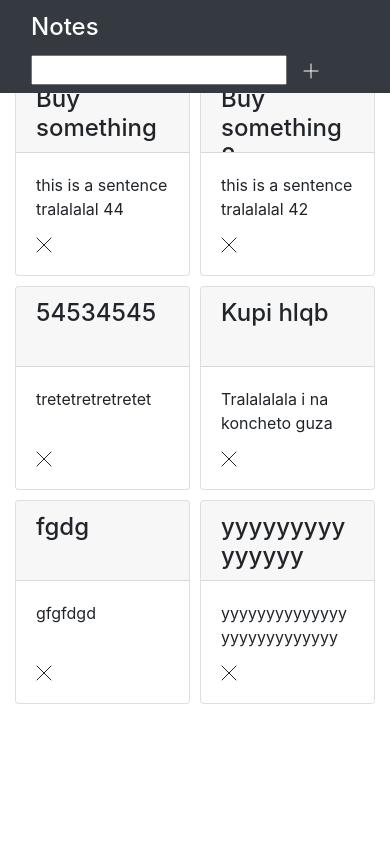
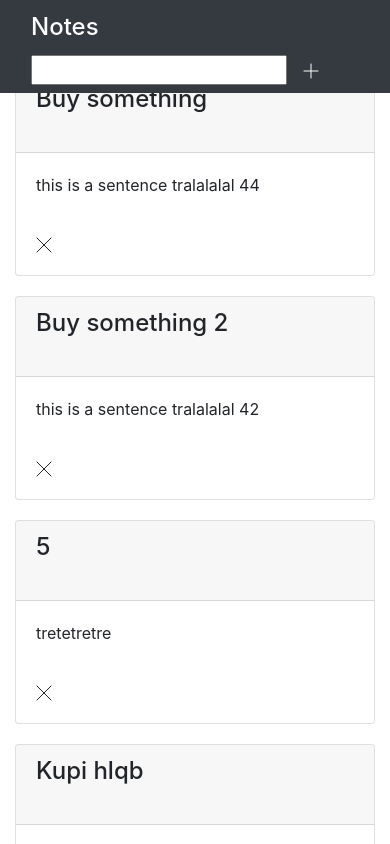
Before and after one commit to yory100/Angular-Soft-Serve-app, an Angular app: page / in a window 390 px wide. Shown: the top 844 px of the page. Built offline with nearby package versions, Linux system fonts and the light colour scheme; data requests are answered from the project's data file.

Commit message:
update existing notes and media queries

```diff
--- a/db.json
+++ b/db.json
@@ -11,8 +11,8 @@
       "message": "this is a sentence tralalalal 42"
     },
     {
-      "title": "54534545",
-      "message": "tretetretretretet",
+      "title": "5",
+      "message": "tretetretre",
       "id": 4
     },
     {
--- a/src/app/components/add-edit/add-edit.component.ts
+++ b/src/app/components/add-edit/add-edit.component.ts
@@ -25,19 +25,16 @@ export class AddEditComponent implements OnInit {
     this.id = activateRoute.snapshot.params['id'];
   }
 
-
-
-  // this.noteService.postEdited( this.textNote ).subscribe(
-  // note => console.log( note )
-  // );
-  //noteService.postAdded( this.textNote );
-
   ngOnInit() {
 
     //If editing existing note - load existing note data to form
     if( this.id ) {
       this.noteService.getSingleNotes( this.id ).subscribe(
-        data => this.note = data ,
+        data => {
+          this.note = data;
+          this.title = data.title;
+          this.message = data.message;
+        },
         error => { this.error = error.message; console.log(error); }
       );
     }
@@ -49,12 +46,22 @@ export class AddEditComponent implements OnInit {
       title: this.title,
       message: this.message
     }
-
     if( textNote ){
-      this.noteService.addNote( textNote ).subscribe(
-        data => this.router.navigate(['/home']),
-        error => { this.error = error.message; console.log(error); }
-      );
+      if ( this.id ) {
+        this.note.title = this.title;
+        this.note.message = this.message;
+        //Updating existing notes
+        this.noteService.postEdited( this.note ).subscribe(
+          data => this.router.navigate(['/home']),
+          error => { this.error = error.message; console.log(error); }
+        );
+      }else{
+        // adding new notes
+        this.noteService.addNote( textNote ).subscribe(
+          data => this.router.navigate(['/home']), //if adding note succesfull redirect to home page
+          error => { this.error = error.message; console.log(error); }
+        );
+      }
     }
   }
 
--- a/src/app/components/display-notes/display-notes.component.css
+++ b/src/app/components/display-notes/display-notes.component.css
@@ -2,5 +2,12 @@
     display: grid;
     grid-gap: 10px;
     grid-template-columns: repeat(auto-fill, minmax(150px, 1fr) ) ;
-    /* height: 150px;  */
 }
+
+@media only screen and (max-width: 768px) {
+    /* For mobile phones: */
+    .grid {
+        display: flex;
+        flex-direction: column;
+    }
+}
--- a/src/app/components/note-item/note-item.component.css
+++ b/src/app/components/note-item/note-item.component.css
@@ -16,3 +16,10 @@ a:hover {
     text-decoration: none;
     color: darkgray;
 }
+
+@media only screen and (max-width: 768px) {
+    /* For mobile phones: */
+    a.card {
+        margin-bottom: 10px;
+    }
+}
```
